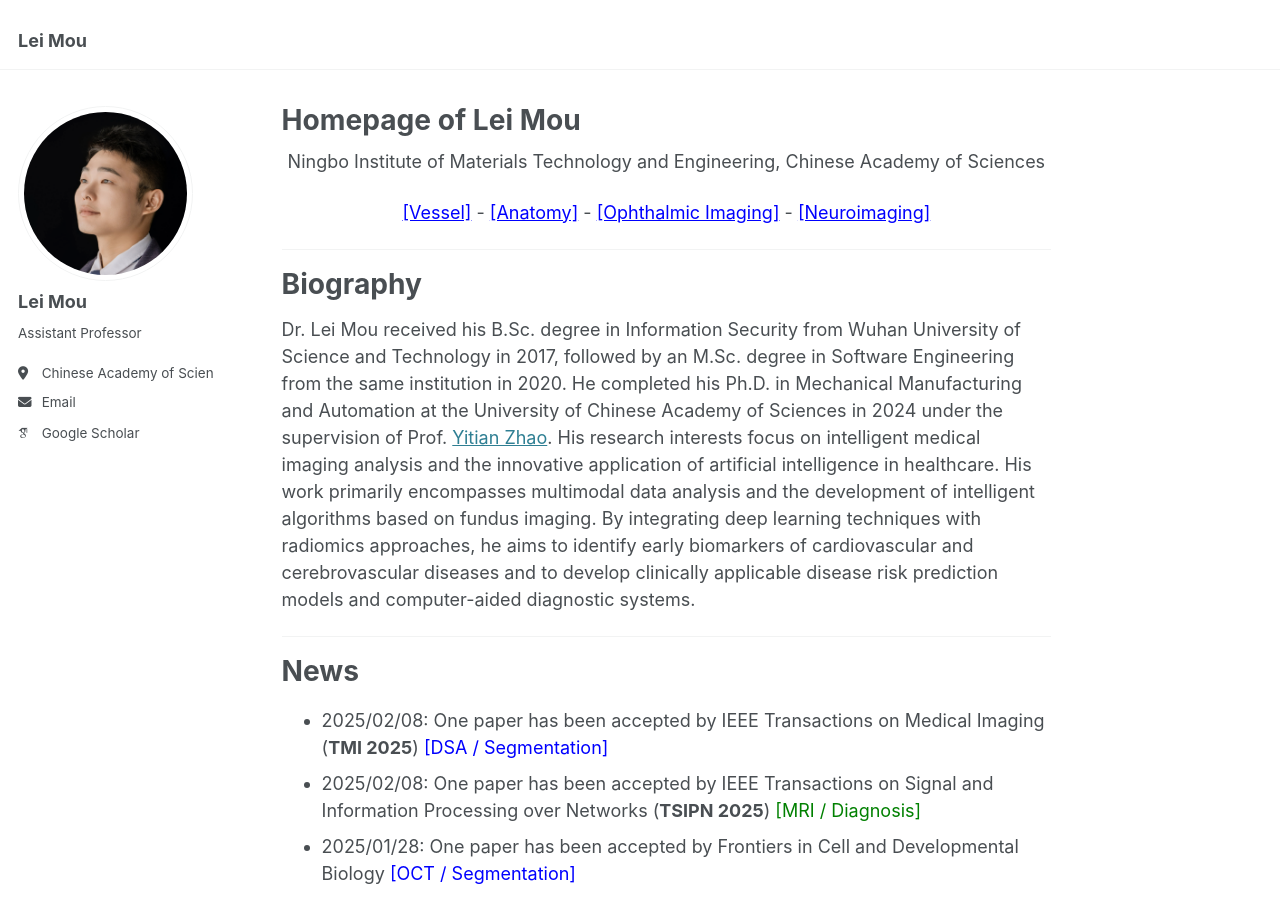
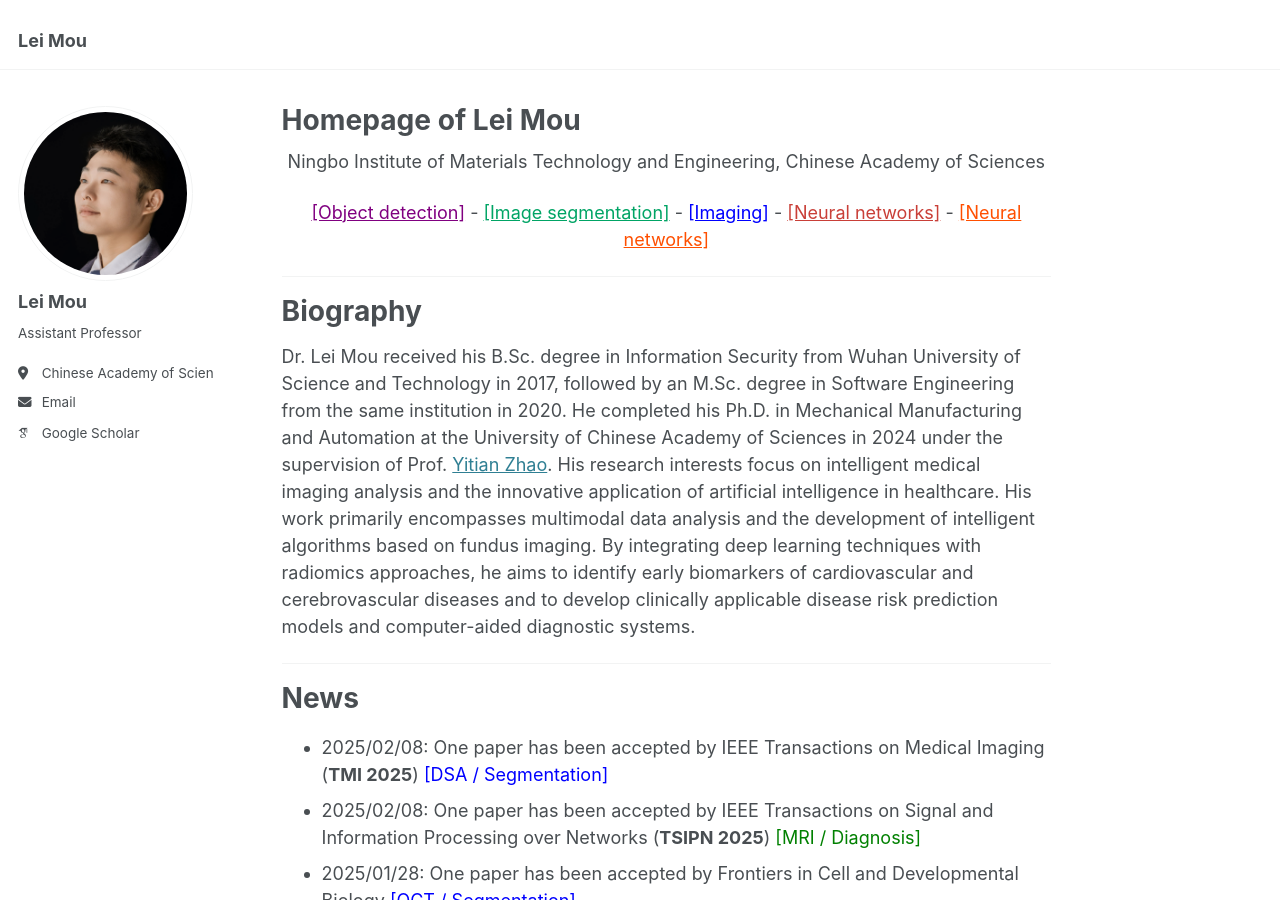
Before and after one commit to iBrain-007/iBrain-007.github.io, a Jekyll site: the page built from _pages/about.md, in a window 1280 px wide and 900 px high. Built offline with Jekyll 4.4.1, drawn with Linux system fonts in a browser that asks for light colours; some web fonts are replaced.

Commit message:
Update about.md

```diff
--- a/_pages/about.md
+++ b/_pages/about.md
@@ -10,13 +10,15 @@ redirect_from:
 <p align="center"> Ningbo Institute of Materials Technology and Engineering, Chinese Academy of Sciences </p>
 
 <p align="center">
-    <a style="color:blue;">[Vessel]</a>
+    <a style="color:purple;">[Object detection]</a>
     -
-    <a style="color:blue;">[Anatomy]</a>
+    <a style="color:#00a465;">[Image segmentation]</a>
     -
-    <a style="color:blue;">[Ophthalmic Imaging]</a>
+    <a style="color:blue;">[Imaging]</a>
     -
-    <a style="color:blue;">[Neuroimaging]</a>
+    <a style="color:#c93f38;">[Neural networks]</a>
+    -
+    <a style="color:#ff4f00;">[Neural networks]</a>
     </p>
 
 ---
```
